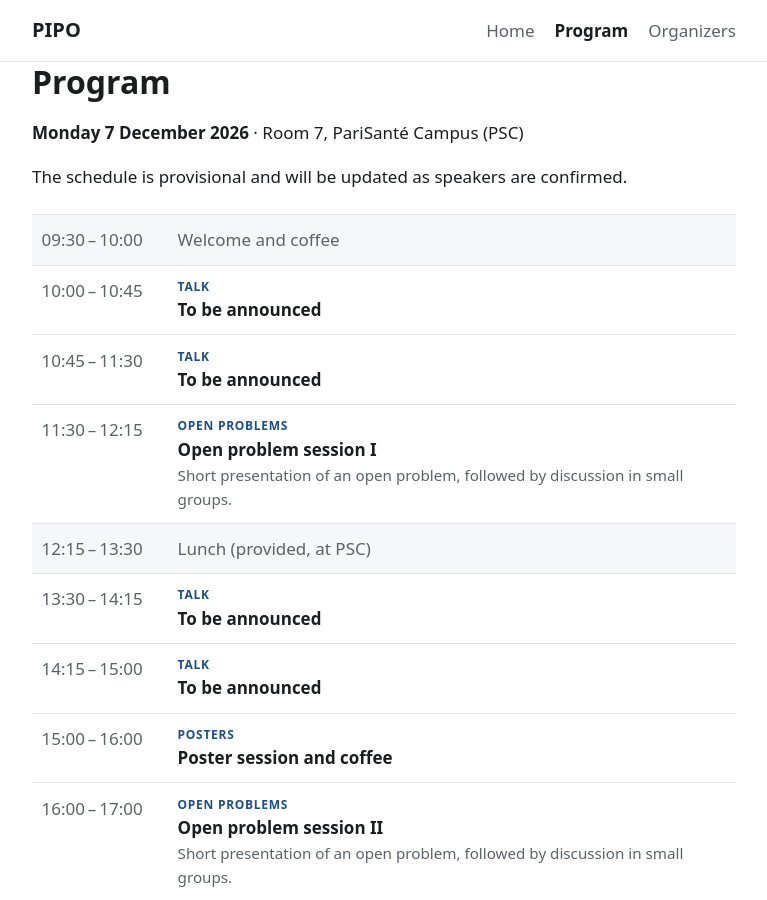
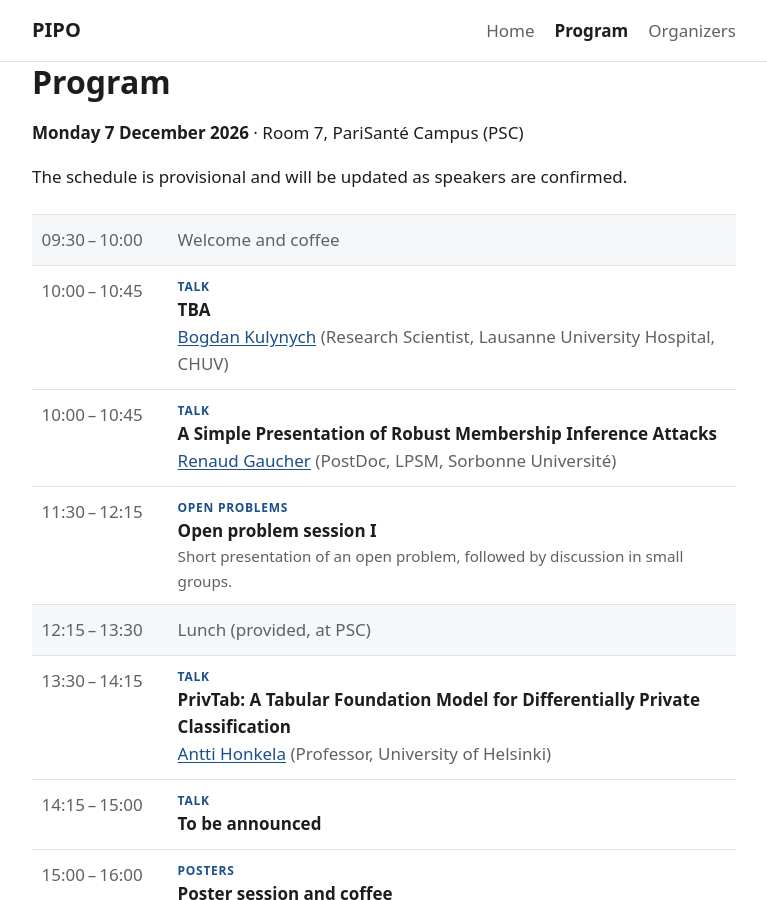
Before and after one commit to pipo-seminar/pipo-seminar.github.io, a Jekyll site: the page built from program.md, in a window 1280 px wide and 900 px high. Shown: the whole window, without its empty margins (256-1023 px from the left). Built offline with Jekyll 4.4.1, drawn with Linux system fonts in a browser that asks for light colours.

Commit message:
completed the program

```diff
--- a/_data/schedule.yml
+++ b/_data/schedule.yml
@@ -19,27 +19,24 @@
   type: break
   title: "Welcome and coffee"
 
-# - time: "09:50"
-#   end: "10:00"
-#   type: break
-#   title: "Opening remarks"
+
 
 - time: "10:00"
   end: "10:45"
   type: talk
-  title: ""
-  speaker: ""
-  speaker_url: ""
-  affiliation: ""
+  title: "TBA"
+  speaker: "Bogdan Kulynych"
+  speaker_url: "https://kulyny.ch/"
+  affiliation: "Research Scientist, Lausanne University Hospital, CHUV"
   abstract: ""
 
-- time: "10:45"
-  end: "11:30"
+- time: "10:00"
+  end: "10:45"
   type: talk
-  title: ""
-  speaker: ""
-  speaker_url: ""
-  affiliation: ""
+  title: "A Simple Presentation of Robust Membership Inference Attacks"
+  speaker: "Renaud Gaucher"
+  speaker_url: "https://renaudgaucher.github.io/"
+  affiliation: "PostDoc, LPSM, Sorbonne Université"
   abstract: ""
 
 - time: "11:30"
@@ -57,10 +54,10 @@
 - time: "13:30"
   end: "14:15"
   type: talk
-  title: ""
-  speaker: ""
-  speaker_url: ""
-  affiliation: ""
+  title: "PrivTab: A Tabular Foundation Model for Differentially Private Classification"
+  speaker: "Antti Honkela"
+  speaker_url: "https://www.cs.helsinki.fi/u/ahonkela/"
+  affiliation: "Professor, University of Helsinki"
   abstract: ""
 
 - time: "14:15"
```
